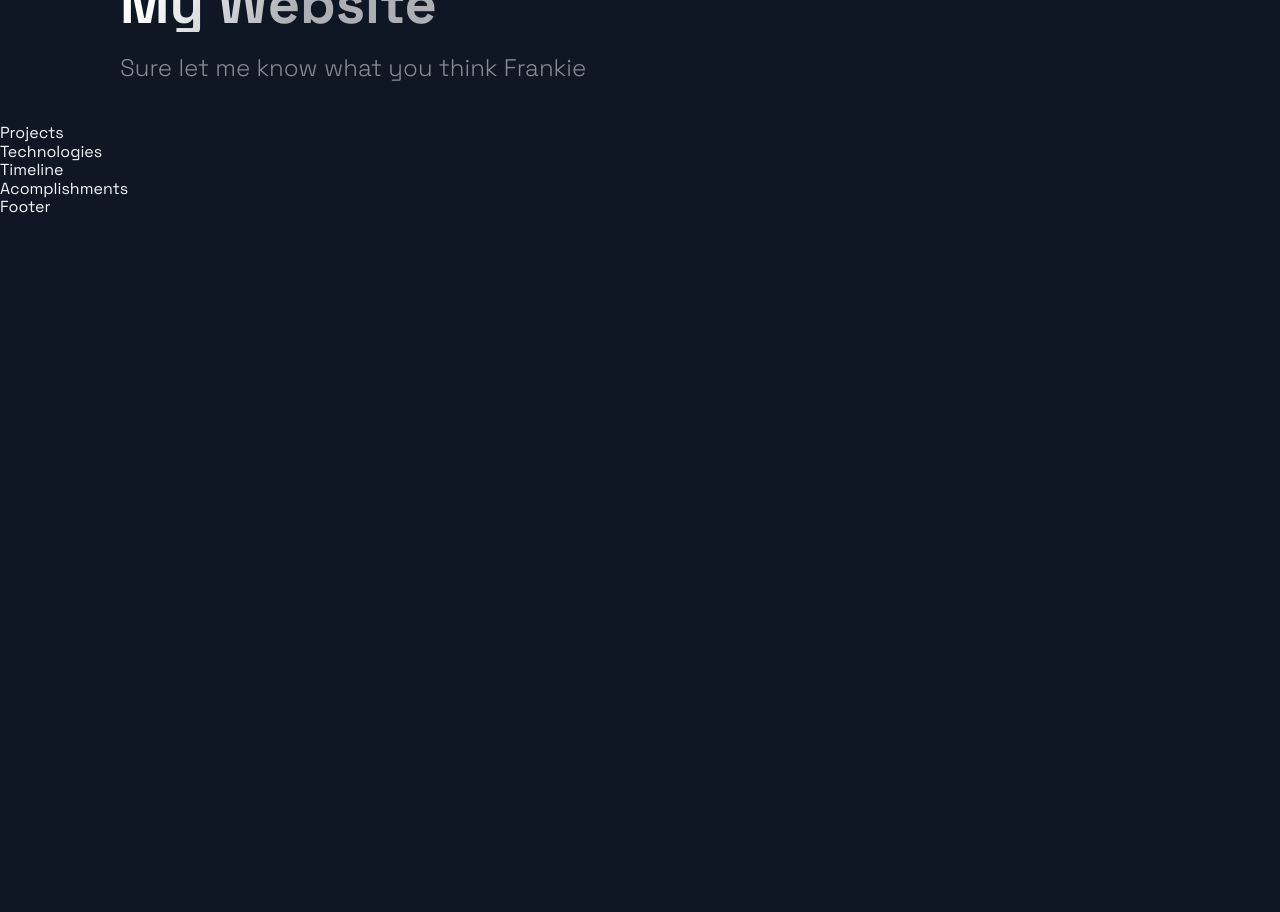
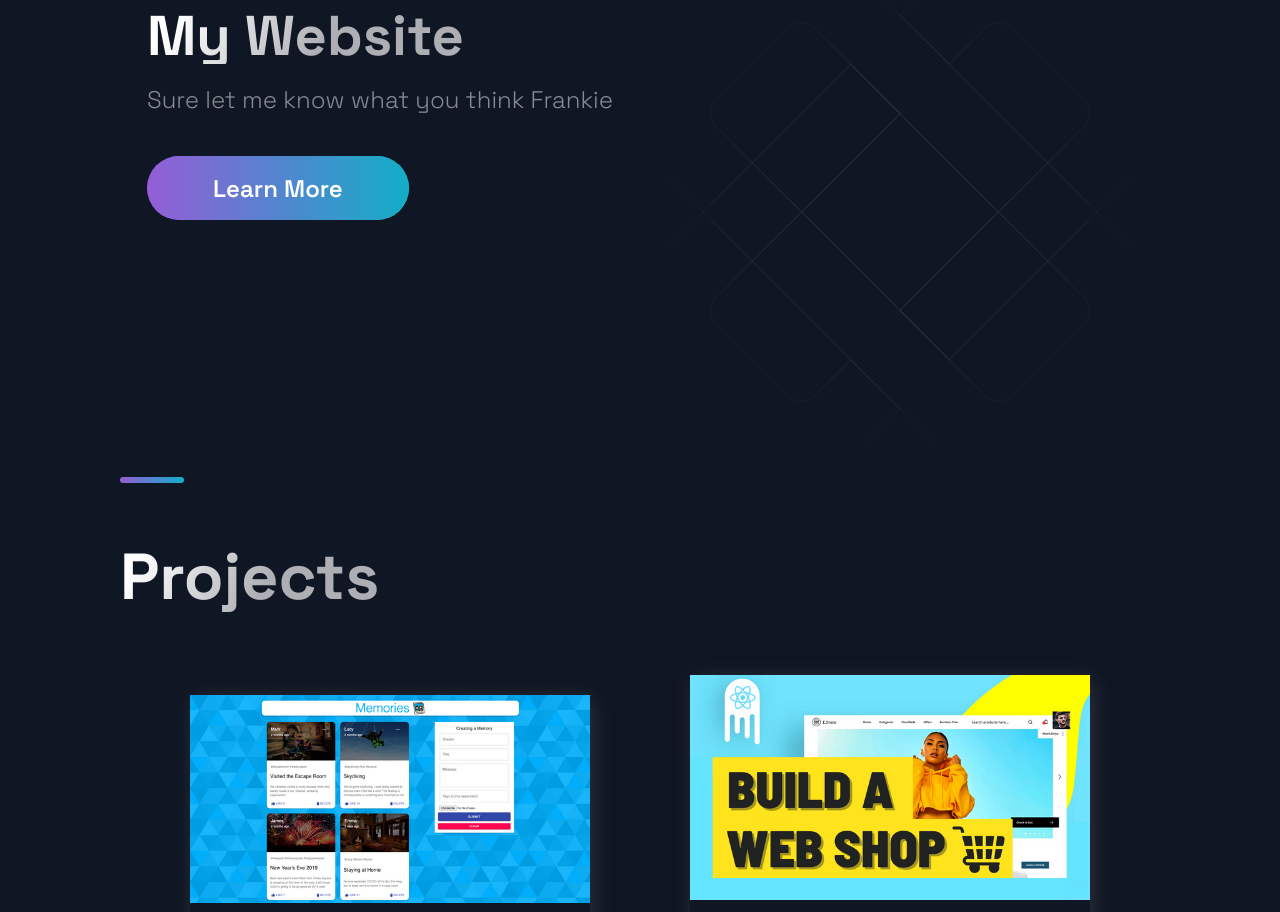
Before and after one commit to bradshaw10/ReactJSPortfolio, a Next.js app: page / in a window 1280 px wide. Shown: the part 160-1072 px from the top of the page. Before the commit the page ends 800 px from the top, so only its background shows below. Built offline with nearby package versions, Linux system fonts and the light colour scheme.

Commit message:
updated projects section

```diff
--- a/src/components/Hero/Hero.js
+++ b/src/components/Hero/Hero.js
@@ -14,8 +14,8 @@
       <SectionText>
         Sure let me know what you think Frankie
       </SectionText>
+      <Button onClick={() => window.location = "https://google.com"}> Learn More</Button>
     </LeftSection>
-    <Button onClick={() => window.location = "https://google.com"}> Learn More</Button>
   </Section>
 );
 
--- a/src/components/Projects/Projects.js
+++ b/src/components/Projects/Projects.js
@@ -4,10 +4,39 @@
 import { Section, SectionDivider, SectionTitle } from '../../styles/GlobalComponents';
 import { projects } from '../../constants/constants';
 
+
 const Projects = () => (
-  <div>
-    Projects
-  </div>
+  <Section nopadding id="projects">
+    <SectionDivider />
+    <SectionTitle main>
+      Projects
+    </SectionTitle>
+    <GridContainer>
+      {projects.map(({ id, image, title, description, tags, source, visit }) => (
+        <BlogCard key={id}>
+          <Img src={image} />
+          <TitleContent>
+            <HeaderThree title>{title}</HeaderThree>
+            <Hr />
+          </TitleContent>
+          <CardInfo>{description}</CardInfo>
+          <div>
+            <TitleContent>Stack</TitleContent>
+            <TagList>
+              {tags.map((tag, i) => (
+                <Tag key={i}>{tag}</Tag>
+              ))}
+            </TagList>
+          </div>
+          <UtilityList>
+            <ExternalLinks href={visit}>Code</ExternalLinks>
+            <ExternalLinks href={source}>Source</ExternalLinks>
+          </UtilityList>
+        </BlogCard>
+      ))}
+    </GridContainer>
+  </Section>
+
 );
 
 export default Projects;
--- a/src/pages/index.js
+++ b/src/pages/index.js
@@ -10,10 +10,10 @@
 const Home = () => {
   return (
     <Layout>
-      {/* <Section grid> */}
+      <Section grid>
         <Hero />
-        {/* <BgAnimation /> */}
-      {/* </Section> */}
+        <BgAnimation />
+      </Section>
       <Projects />
       <Technologies />
       <Timeline />
```
